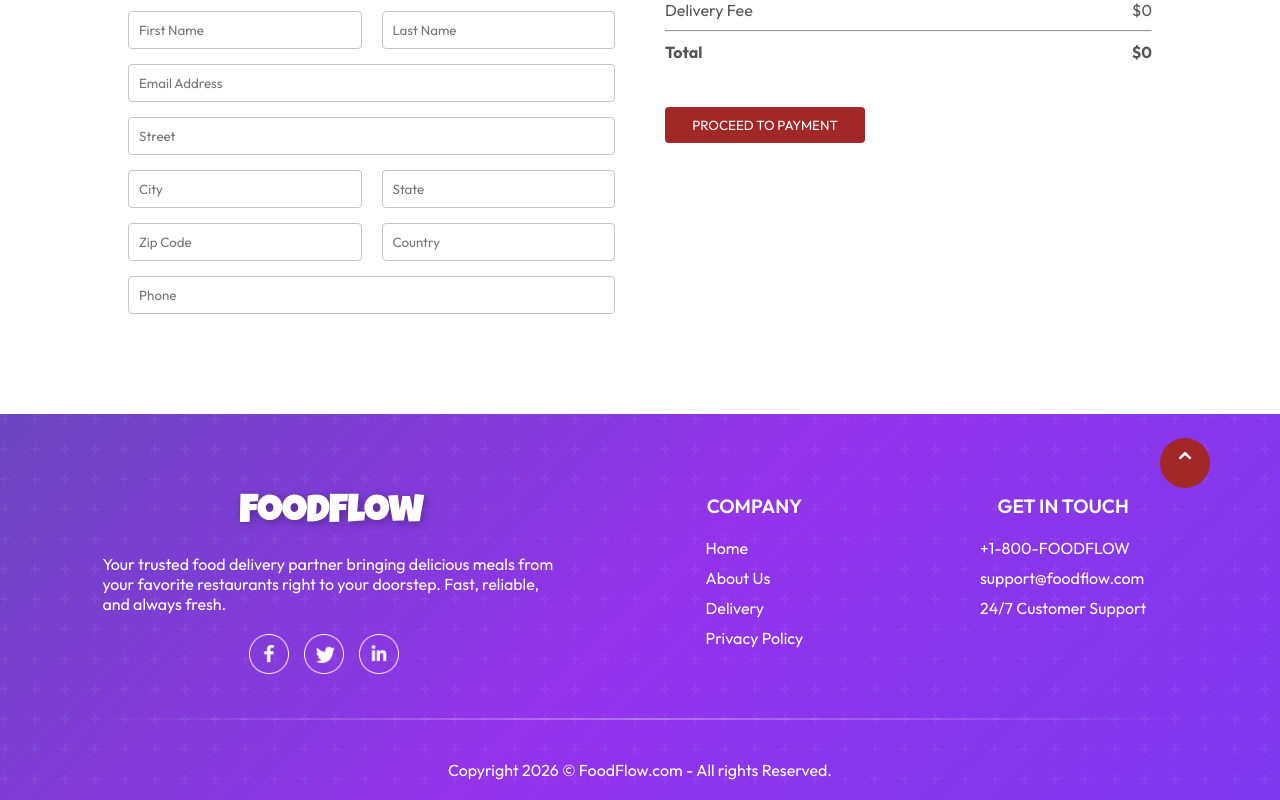
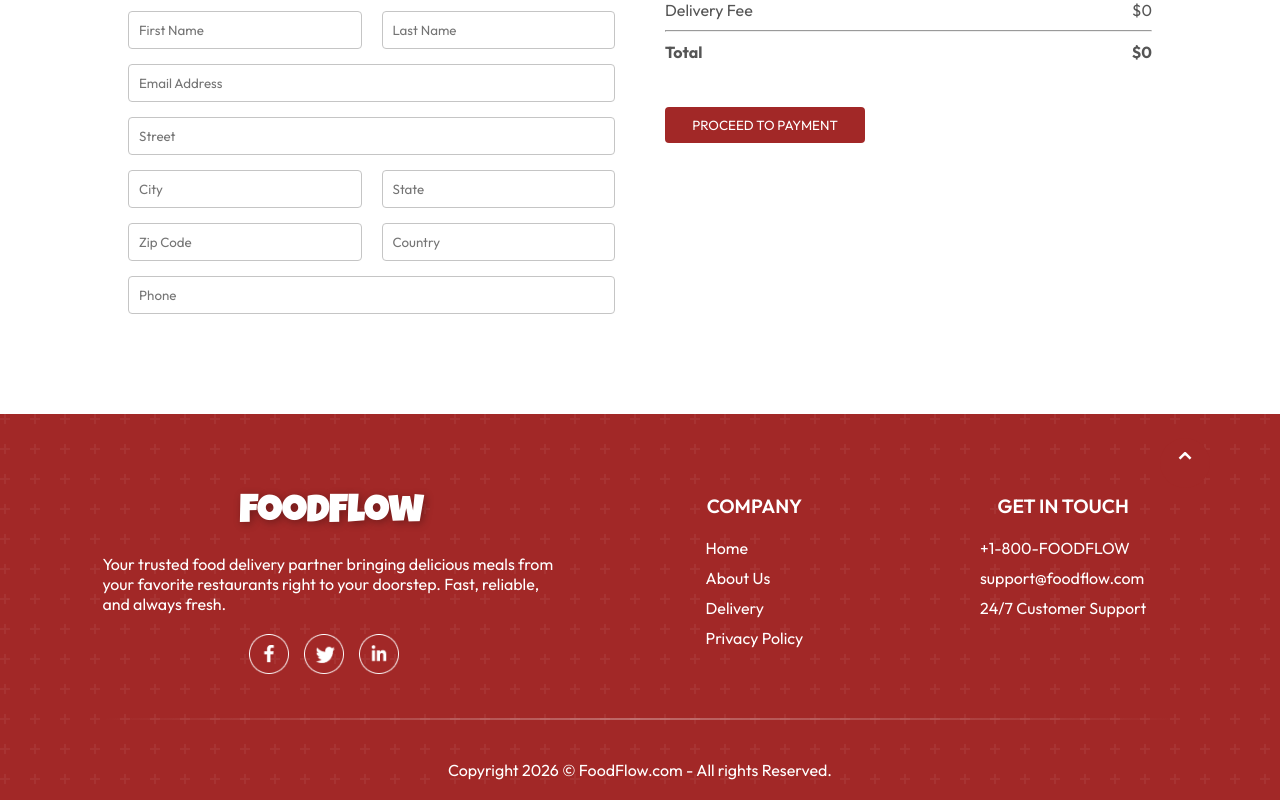
Before and after one commit to BYIRINGIRO-Samuel/FoodFlow, a React (Vite) app: page /order in a window 1280 px wide. Shown: the part 274-1074 px from the top of the page. Built offline with nearby package versions, Linux system fonts and the light colour scheme; a web font is replaced by a local one.

Commit message:
Update footer to use #A22827 color instead of purple gradient

```diff
--- a/src/components/Footer/Footer.css
+++ b/src/components/Footer/Footer.css
@@ -1,6 +1,6 @@
 .footer{
     color: #ffffff;
-    background: linear-gradient(135deg, #6b46c1 0%, #9333ea 50%, #7c3aed 100%);
+    background-color: #A22827;
     display: flex;
     flex-direction: column;
     align-items: center;
```
